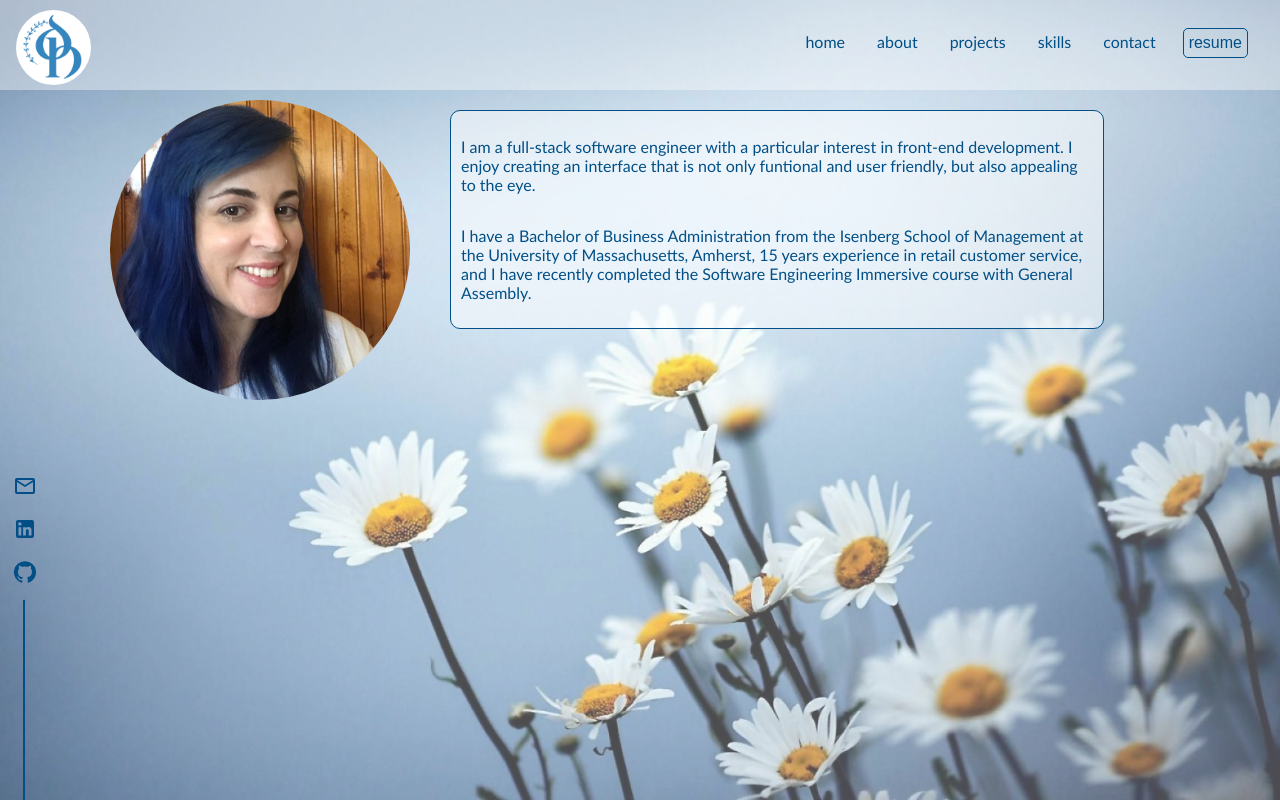
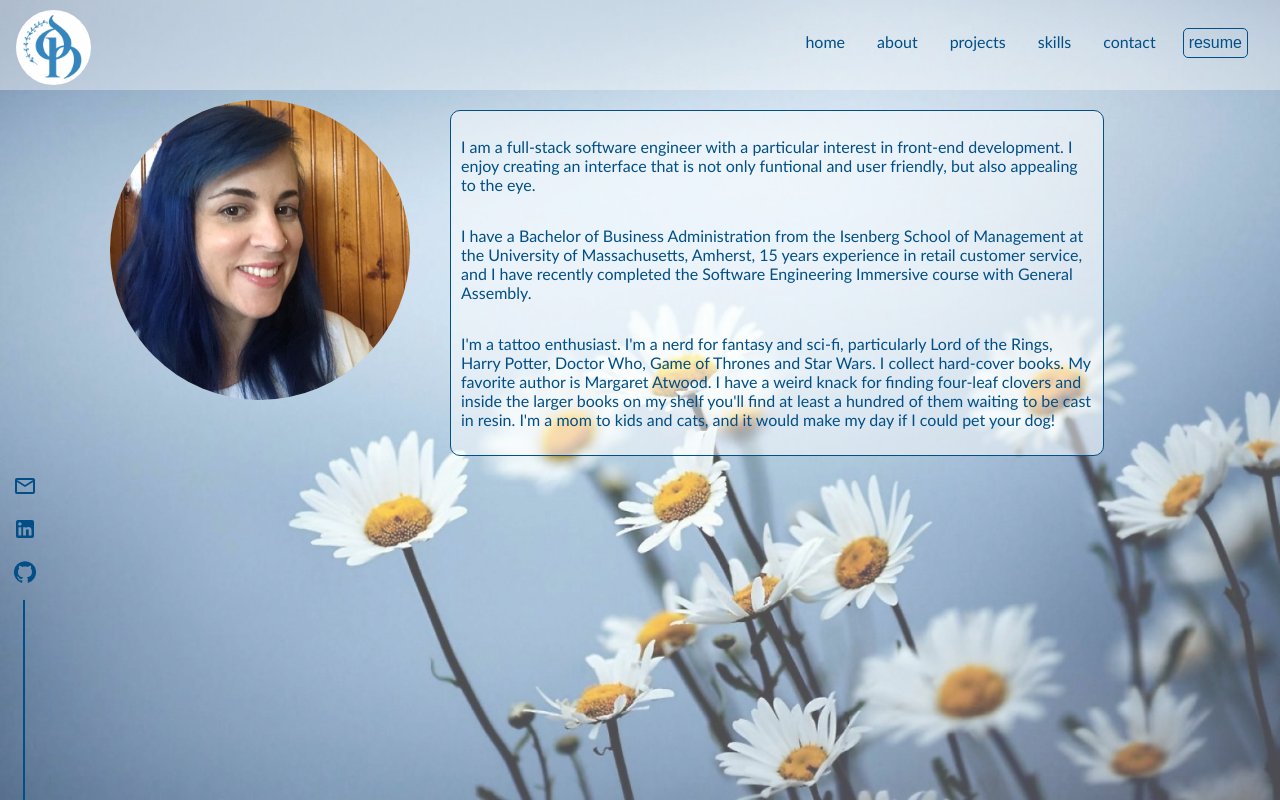
Before and after one commit to danianise/Portfolio, a React (Create React App) app: page /about in a window 1280 px wide. Built offline with nearby package versions, Linux system fonts and the light colour scheme.

Commit message:
Added personal touch to About section

```diff
--- a/src/components/About.js
+++ b/src/components/About.js
@@ -17,10 +17,21 @@ function About() {
         <div className='aboutContent'>
           {/* <h4>About Me</h4> */}
           <p>
-              I am a full-stack software engineer with a particular interest in front-end development. I enjoy creating an interface that is not only funtional and user friendly, but also appealing to the eye.
+              I am a full-stack software engineer with a particular interest in front-end development.
+              I enjoy creating an interface that is not only funtional and user friendly, but also appealing to the eye.
           </p>
           <p>
-              I have a Bachelor of Business Administration from the Isenberg School of Management at the University of Massachusetts, Amherst, 15 years experience in retail customer service, and I have recently completed the Software Engineering Immersive course with General Assembly.
+              I have a Bachelor of Business Administration from the Isenberg School of Management at the
+              University of Massachusetts, Amherst, 15 years experience in retail customer service,
+              and I have recently completed the Software Engineering Immersive course with General Assembly.
+          </p>
+          <p>
+              I'm a tattoo enthusiast. I'm a nerd for fantasy and sci-fi,
+              particularly Lord of the Rings, Harry Potter, Doctor Who, Game of Thrones and Star Wars.
+              I collect hard-cover books. My favorite author is Margaret Atwood.
+              I have a weird knack for finding four-leaf clovers and inside the larger books
+              on my shelf you'll find at least a hundred of them waiting to be cast in resin.
+              I'm a mom to kids and cats, and it would make my day if I could pet your dog!
           </p>
         </div>
     {/* </div> */}
```
Also changed, not shown: 1 other file (tests, documents, lock files or other folders).
